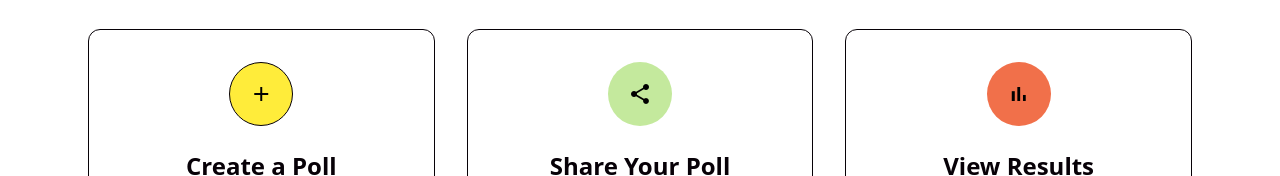
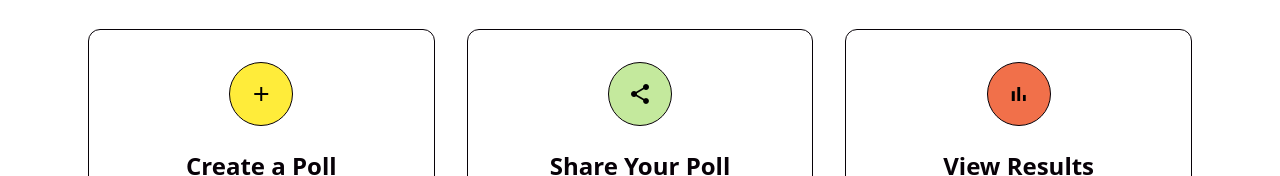
Before and after one commit to honopio/hot-take, an Angular app in the folder frontend/: page / in a window 1280 px wide. Shown: the part 609-785 px from the top of the page. Built offline with nearby package versions, Linux system fonts and the light colour scheme.

Commit message:
fix: add border to all circles

```diff
--- a/frontend/src/app/home/home.html
+++ b/frontend/src/app/home/home.html
@@ -52,7 +52,7 @@
     <!-- Share Poll Card -->
     <div class="rounded-xl p-8 border border-text">
       <div
-        class="w-16 h-16 bg-secondary rounded-full flex items-center justify-center mb-6 mx-auto"
+        class="w-16 h-16 bg-secondary rounded-full border flex items-center justify-center mb-6 mx-auto"
       >
         <mat-icon fontIcon="share" style="color: black"></mat-icon>
       </div>
@@ -66,7 +66,7 @@
     <!-- View Results Card -->
     <div class="rounded-xl p-8 border border-text">
       <div
-        class="w-16 h-16 bg-accent rounded-full flex items-center justify-center mb-6 mx-auto"
+        class="w-16 h-16 bg-accent rounded-full border flex items-center justify-center mb-6 mx-auto"
       >
         <mat-icon fontIcon="bar_chart" style="color: black"></mat-icon>
       </div>
```
